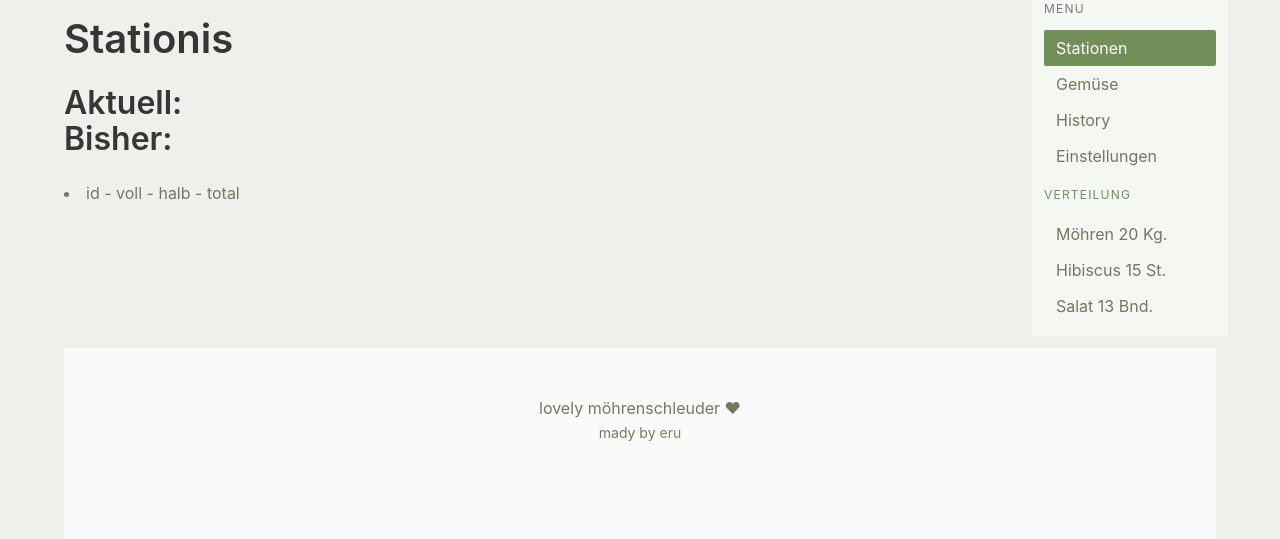
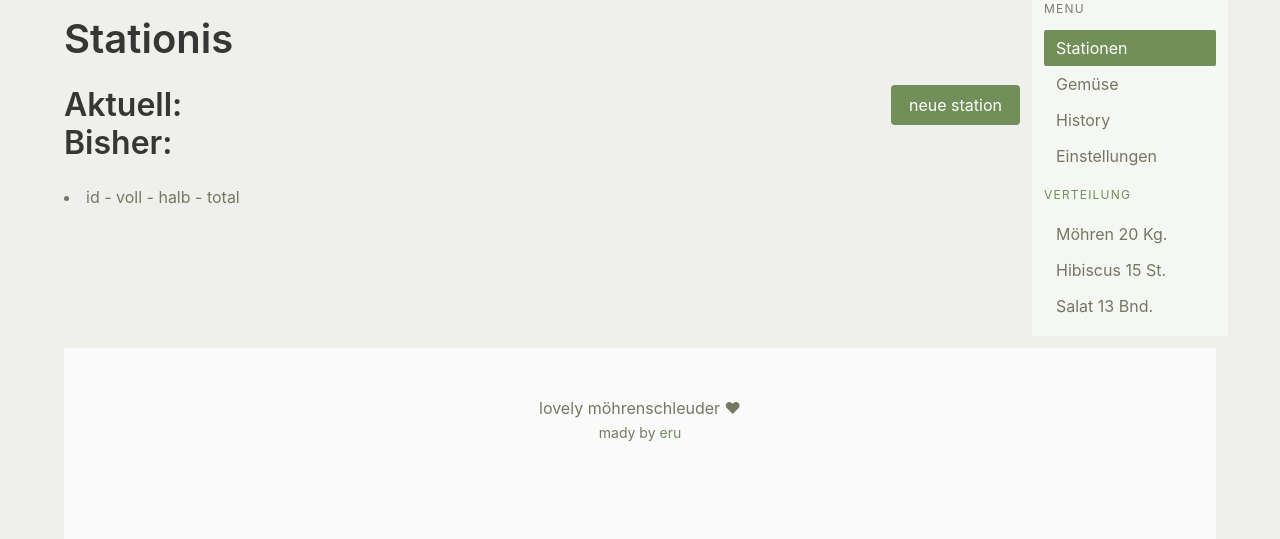
Before and after one commit to iameru/mschleuder, a Flask app: template ms/templates/stations/stations.html in a window 1280 px wide. Shown: the top 539 px of the page. Run offline with Flask 2, Linux system fonts and the light colour scheme; the template is opened without the code that fills it, so the values that code supplies are empty.

Commit message:
added 'new station' button

```diff
--- a/ms/templates/stations/stations.html
+++ b/ms/templates/stations/stations.html
@@ -4,7 +4,14 @@
 <div class="rows">
 <div class="row">
 
+<div class="level">
+ <div class="level-left">
  <h3 class="title">Aktuell:</h3>
+ </div>
+ <div class="level-right">
+         <div class="button is-link">neue station</div>
+</div>
+</div>
 
 
 <div class="columns is-multiline">
@@ -76,7 +83,7 @@
     	</div>
        </div>
     <div class="row">
-        <div class="button">💾 save</div>
+        <div class="button is-link">💾 save</div>
     </div>
     </div>
 
```
